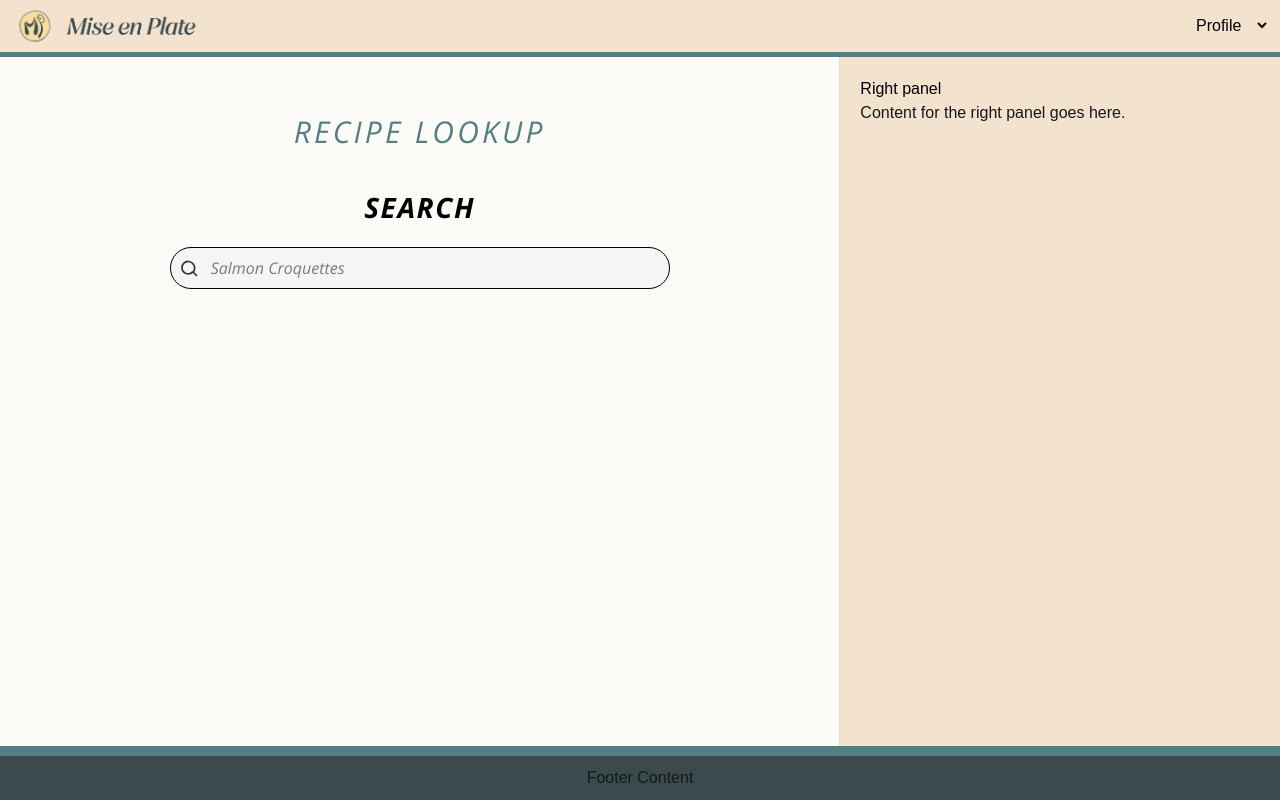
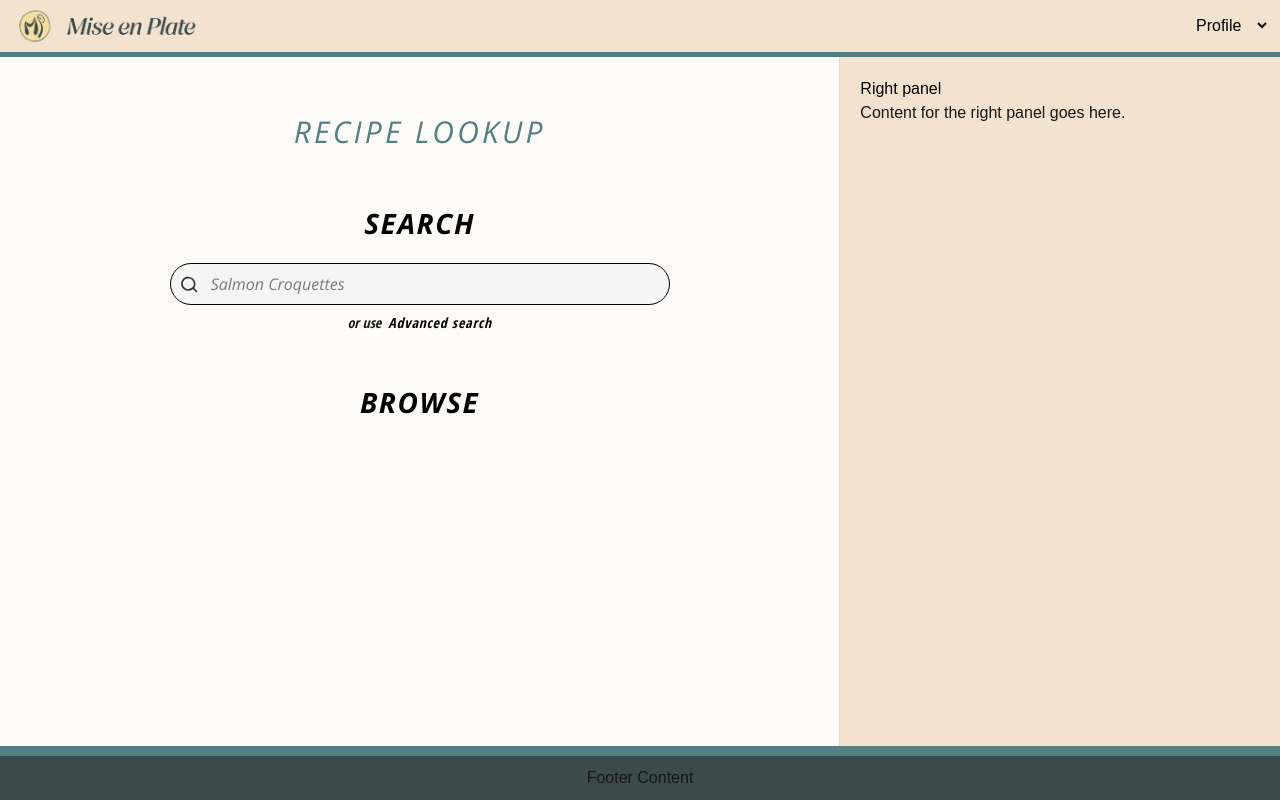
Before and after one commit to neon-super-nova/mep-frontend, a React (Create React App) app: page /home in a window 1280 px wide. Built offline with nearby package versions, Linux system fonts and the light colour scheme.

Commit message:
refactor search bar as reusable component and finished search bar, started on browser part

```diff
--- /dev/null
+++ b/src/components/ui-basic-reusables/other/search-bar.css
@@ -0,0 +1,24 @@
+.home-page-left-panel-search-wrapper {
+  display: flex;
+  align-items: center;
+  border: 1px solid black;
+  background-color: #f5f5f5;
+  border-radius: 99px;
+  padding: 0.5rem;
+  width: 100%;
+  max-width: 500px;
+}
+
+.search-icon {
+  margin-right: 0.75rem;
+  color: #333;
+}
+
+.home-page-left-panel-searchbar {
+  flex: 1;
+  border: none;
+  background: transparent;
+  font-size: 16px;
+  font-family: "Open Sans", sans-serif;
+  outline: none;
+}
--- /dev/null
+++ b/src/components/ui-basic-reusables/other/search-bar.jsx
@@ -0,0 +1,31 @@
+import "./search-bar.css";
+
+function SearchBar() {
+  return (
+    <div className="home-page-left-panel-search-wrapper">
+      <svg
+        className="search-icon"
+        xmlns="http://www.w3.org/2000/svg"
+        width="20"
+        height="20"
+        fill="none"
+        viewBox="0 0 24 24"
+        stroke="currentColor"
+      >
+        <path
+          strokeLinecap="round"
+          strokeLinejoin="round"
+          strokeWidth={2}
+          d="M21 21l-4.35-4.35m0 0A7.5 7.5 0 1116.65 6.65a7.5 7.5 0 010 10.6z"
+        />
+      </svg>
+      <input
+        className="home-page-left-panel-searchbar"
+        type="search"
+        placeholder="Salmon Croquettes"
+      />
+    </div>
+  );
+}
+
+export default SearchBar;
--- a/src/page-css/home-page.css
+++ b/src/page-css/home-page.css
@@ -61,16 +61,18 @@ html {
   margin-top: 2rem;
 }
 
-.home-page-left-panel-search-div {
+.home-page-left-panel-search-div,
+.home-page-left-panel-browse-div {
   width: 100%;
   display: flex;
   flex-direction: column;
   justify-content: start;
   align-items: center;
-  margin-top: 2rem;
+  margin-top: 3rem;
+  margin-bottom: 3rem;
 }
 
-.home-page-left-panel-search {
+.home-page-left-panel-subtitles {
   font-family: "Open Sans", sans-serif;
   font-size: 28px;
   font-weight: bolder;
@@ -79,29 +81,25 @@ html {
   margin-bottom: 1.2rem;
 }
 
-.home-page-left-panel-search-wrapper {
+.home-page-left-panel-advanced-search {
   display: flex;
-  align-items: center;
-  border: 1px solid black;
-  background-color: #f5f5f5;
-  border-radius: 99px;
-  padding: 0.5rem;
-  width: 100%;
-  max-width: 500px;
+  gap: 7px;
+  margin-top: 7px;
 }
 
-.search-icon {
-  margin-right: 0.75rem;
-  color: #333;
+.home-page-left-panel-advanced-search-reg {
+  font-family: "Open Sans Condensed", sans-serif;
+  font-size: 14px;
+  font-style: italic;
+  font-weight: 200;
 }
 
-.home-page-left-panel-searchbar {
-  flex: 1;
-  border: none;
-  background: transparent;
-  font-size: 16px;
-  font-family: "Open Sans", sans-serif;
-  outline: none;
+.home-page-left-panel-advanced-search-bold {
+  font-family: "Open Sans Condensed", sans-serif;
+  font-style: italic;
+  font-weight: 550;
+  font-size: 14px;
+  letter-spacing: 0.05rem;
 }
 
 /* Right Panel */
--- a/src/pages/Home-Page.jsx
+++ b/src/pages/Home-Page.jsx
@@ -1,5 +1,7 @@
 import "../page-css/home-page.css";
+import { Link } from "react-router-dom";
 import UserDropdown from "../components/ui-basic-reusables/dropdown-menus/user-dropdown";
+import SearchBar from "../components/ui-basic-reusables/other/search-bar";
 import logoLightModeWeb from "../components/img/logos/logoLightModeWeb.png";
 
 function HomePage() {
@@ -16,30 +18,20 @@ function HomePage() {
         {/* Left Panel */}
         <div className="home-page-left-panel">
           <h2 className="home-page-right-panel-title">RECIPE LOOKUP</h2>
+          {/* Search bar */}
           <div className="home-page-left-panel-search-div">
-            <p className="home-page-left-panel-search">SEARCH</p>
-            <div className="home-page-left-panel-search-wrapper">
-              <svg
-                className="search-icon"
-                xmlns="http://www.w3.org/2000/svg"
-                width="20"
-                height="20"
-                fill="none"
-                viewBox="0 0 24 24"
-                stroke="currentColor"
-              >
-                <path
-                  strokeLinecap="round"
-                  strokeLinejoin="round"
-                  strokeWidth={2}
-                  d="M21 21l-4.35-4.35m0 0A7.5 7.5 0 1116.65 6.65a7.5 7.5 0 010 10.6z"
-                />
-              </svg>
-              <input
-                className="home-page-left-panel-searchbar"
-                type="search"
-                placeholder="Salmon Croquettes"
-              />
+            <p className="home-page-left-panel-subtitles">SEARCH</p>
+            <SearchBar />
+            {/* Advanced bar */}
+            <div className="home-page-left-panel-advanced-search">
+              <p className="home-page-left-panel-advanced-search-reg">or use</p>
+              <Link className="home-page-left-panel-advanced-search-bold">
+                Advanced search
+              </Link>
+            </div>
+            {/* Browse part */}
+            <div className="home-page-left-panel-browse-div">
+              <p className="home-page-left-panel-subtitles">BROWSE</p>
             </div>
           </div>
         </div>
```
